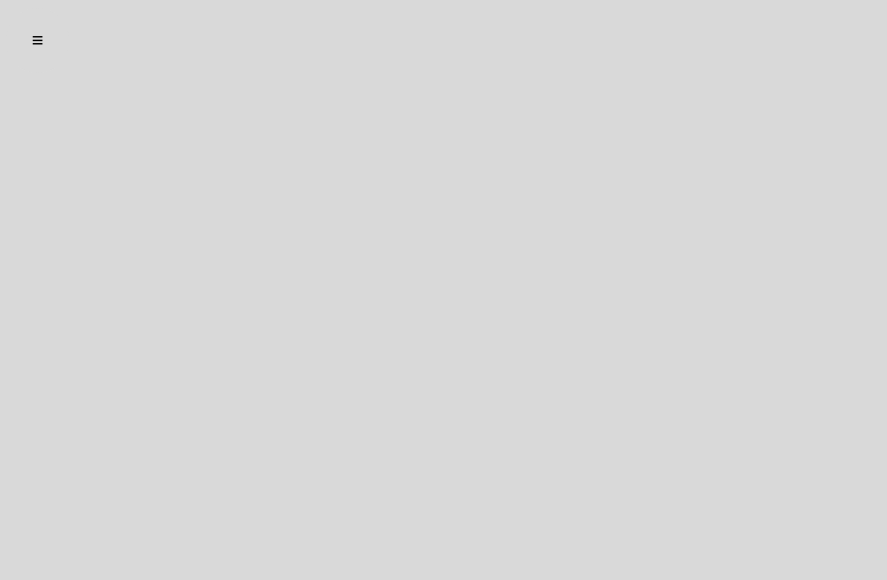
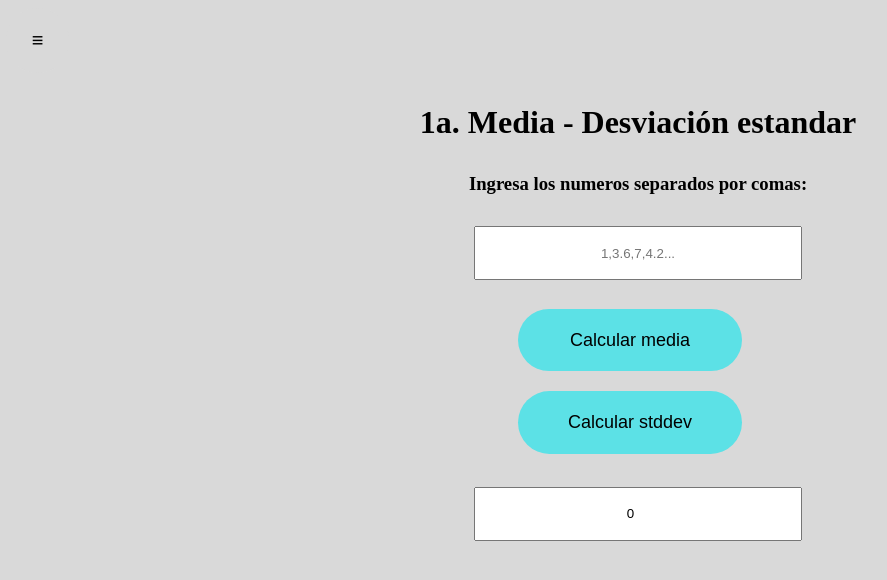
Before and after one commit to BernaRM111/testing, an Angular app: page /uno-a in a window 1280 px wide. Before the commit this address led to /. Shown: the top 580 px of the page, without its empty margins (2-889 px from the left). Built offline with nearby package versions, Linux system fonts and the light colour scheme.

Commit message:
new branch uno-a #29

```diff
--- a/src/app/app-routing.module.ts
+++ b/src/app/app-routing.module.ts
@@ -2,9 +2,11 @@ import { NgModule } from '@angular/core';
 import { RouterModule, Routes } from '@angular/router';
 import { AppComponent } from './app.component';
 import { MenuComponent } from './menu/menu.component';
+import { UnoAComponent } from './uno-a/uno-a.component';
 
 const routes: Routes = [{ path: 'root', component: AppComponent},
 { path: 'menu', component: MenuComponent },
+{ path: 'uno-a', component: UnoAComponent },
 ];
 
 @NgModule({
--- a/src/app/app.module.ts
+++ b/src/app/app.module.ts
@@ -9,6 +9,7 @@ import { RegressionComponent } from './regression/regression.component';
 import { SimpsonComponent } from './simpson/simpson.component';
 import { FormsModule } from '@angular/forms';
 import { MenuComponent } from './menu/menu.component';
+import { UnoAComponent } from './uno-a/uno-a.component';
 
 @NgModule({
   declarations: [
@@ -19,6 +20,7 @@ import { MenuComponent } from './menu/menu.component';
     RegressionComponent,
     SimpsonComponent,
     MenuComponent,
+    UnoAComponent,
   ],
   imports: [
     BrowserModule,
--- /dev/null
+++ b/src/app/uno-a/uno-a.component.css
@@ -0,0 +1,87 @@
+.col {
+    display: flex;
+    justify-content: center;
+    align-items: center;
+}
+
+.resultado {
+    padding: 1%;
+    display: flex;
+    justify-content: center;
+    align-items: center;
+}
+
+.datos {
+    padding: 1%;
+    display: flex;
+    justify-content: center;
+    align-items: center;
+}
+
+.datos1a{
+    width: 20rem;
+    height: 3rem;
+    text-align: center;
+}
+.resultado1a{
+    width: 20rem;
+    height: 3rem;
+    text-align: center;
+}
+
+.card-row{
+    width: 20rem;
+    justify-content: center;
+    align-items: center;
+    text-align: center;
+
+}
+
+/* .list-group{
+    width: 20rem;
+    height: auto;
+} */
+
+h1 {
+    text-align: center;
+    padding-top: 10px;
+}
+
+h3 {
+    text-align: center;
+    padding-top: 10px;
+}
+
+.btn {
+    padding: 1%;
+    display: flex;
+    width: 80%;
+    height: 50%;
+    border: none;
+    border-radius: 50px;
+    color: #fff;
+    margin-bottom: 20px;
+    cursor: pointer;
+    font-size: 18px;
+    /* font-weight: 80px; */
+    justify-content: center;
+    align-items: center;
+    text-align: center;
+
+}
+
+.btn-media {
+    background-color: #5ce1e6;
+    color:black;
+}
+
+.btn-stddev {
+    background-color: #5ce1e6;
+    color:black;
+
+}
+
+.list-group {
+    list-style-type: none;
+    /* padding-left: 0; */
+}
--- /dev/null
+++ b/src/app/uno-a/uno-a.component.html
@@ -0,0 +1,28 @@
+<div class="titulo">
+    <h1>1a. Media - Desviación estandar</h1>
+</div>
+<h3>Ingresa los numeros separados por comas:</h3>
+<div class="datos">
+    <input id="datos1a" [(ngModel)]="data" type="text" class="datos1a" name="datos1a" placeholder="1,3.6,7,4.2...">
+</div>
+<div class="col">
+    <div class="card-row">
+        <div class="card-body">
+            <ul class="list-group list-group-flush">
+                <li>
+                    <button type="button" class="btn btn-media media-button" (click)="media()">
+                        <p>Calcular media</p>
+                    </button>
+                </li>
+                <li>
+                    <button type="button" class="btn btn-stddev stddev-button" (click)="stddev()">
+                        <p>Calcular stddev</p>
+                    </button>
+                </li>
+            </ul>
+        </div>
+    </div>
+</div>
+<div class="resultado">
+    <input id="resultado1a" type="number" class="resultado1a" name="resultado1a" placeholder="Resultado" readonly value={{result}}>
+</div>
--- /dev/null
+++ b/src/app/uno-a/uno-a.component.ts
@@ -0,0 +1,43 @@
+import { Component, OnInit } from '@angular/core';
+import {  media } from '../media/media.component';
+import {  desviacionEstandar } from '../stddev/stddev.component';
+// import { formato } from '../common/calculate';
+
+@Component({
+  selector: 'app-uno-a',
+  templateUrl: './uno-a.component.html',
+  styleUrls: ['./uno-a.component.css']
+})
+export class UnoAComponent implements OnInit{
+
+  constructor() { }
+
+  arraydatos: number[] = []
+  result = 0;
+  data = ""
+
+
+  ngOnInit() {
+  }
+
+  formato(text: string): number[] {
+    return text.replace(/\s/g, '').split(',').map(num => +num);
+  }
+
+  media(){
+    let result = 0;
+    this.arraydatos = this.formato(this.data)
+    result = media(this.arraydatos)
+    //result = media(this.arraydatos);
+    this.result = result;
+  }
+
+  stddev(){
+    let result = 0;
+    this.arraydatos = this.formato(this.data)
+    result = desviacionEstandar(this.arraydatos)
+    this.result = result;
+  }
+
+
+}
```
Also changed, not shown: 1 other file (tests, documents, lock files or other folders).
